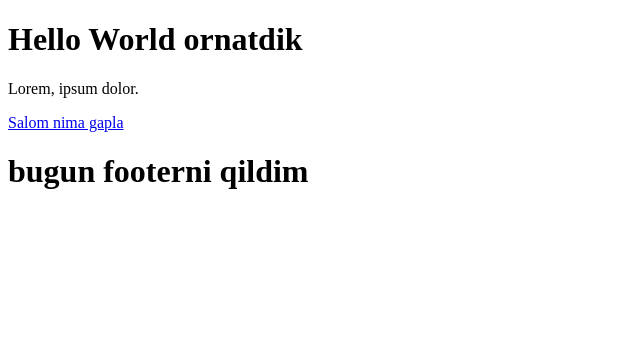
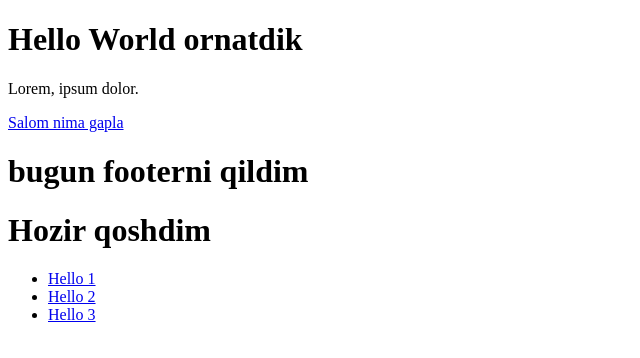
Before and after one commit to kamol9898/ok, a plain HTML site: page index.html in a window 1280 px wide. Shown: the whole page, without its empty margins (0-640 px from the left). Drawn offline with Linux system fonts and the light colour scheme.

Commit message:
navbar qoshildi

```diff
--- a/index.html
+++ b/index.html
@@ -27,5 +27,19 @@
     </footer>
 
 
+
+
+    <h1>Hozir qoshdim</h1>
+
+
+
+
+    <nav>
+        <ul>
+            <li><a href="#">Hello 1</a></li>
+            <li><a href="#">Hello 2</a></li>
+            <li><a href="#">Hello 3</a></li>
+        </ul>
+    </nav>
 </body>
 </html>
```
